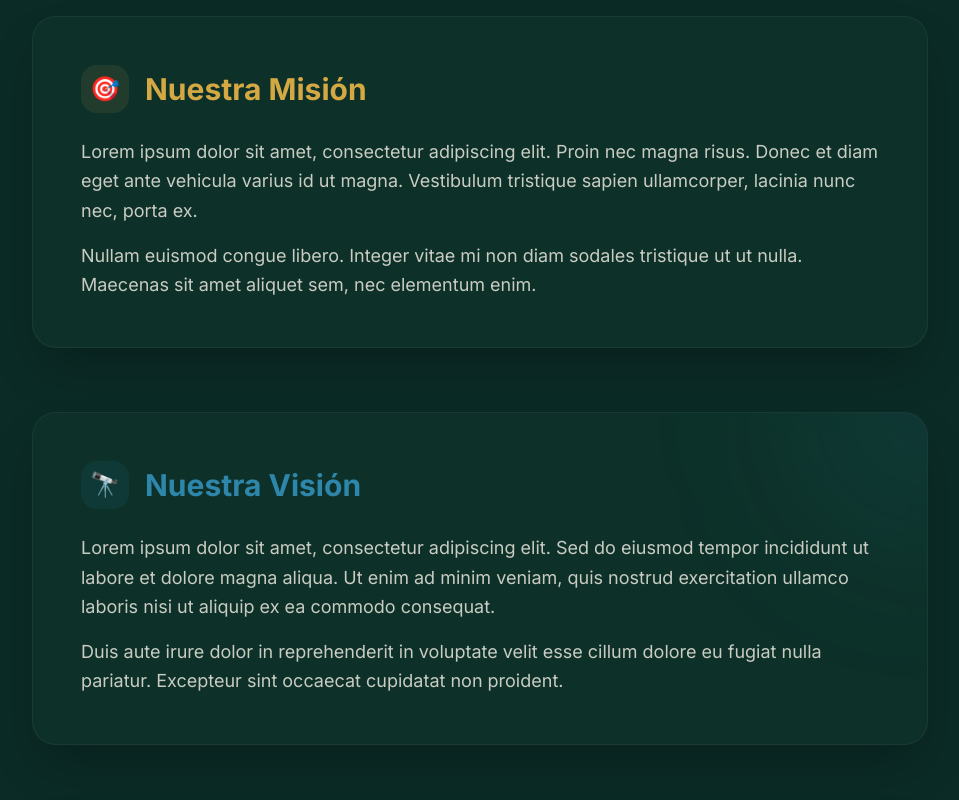
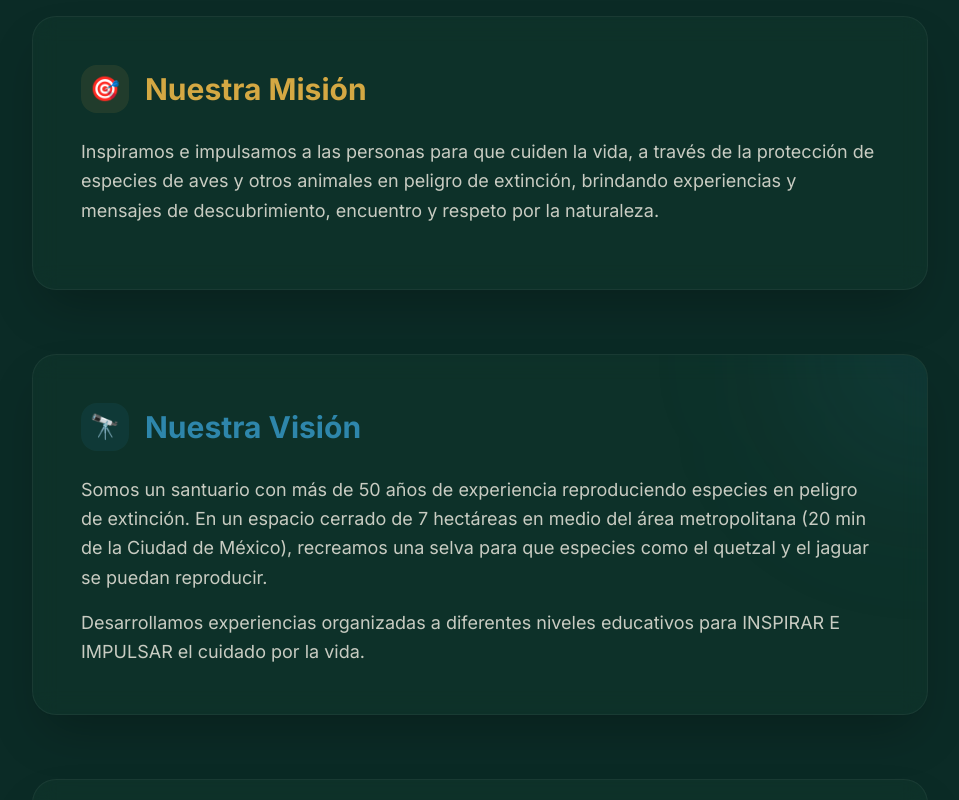
Before and after one commit to blacklioncorp/elnido2026final, a Next.js app: page /mision-y-vision in a window 1280 px wide. Shown: the part 800-1600 px from the top of the page, without its empty margins (160-1119 px from the left). Built offline with nearby package versions, Linux system fonts and the light colour scheme; no server answers; the database is empty.

Commit message:
add: se agrega texto a la seccion mision y vision

```diff
--- a/src/app/(marketing)/mision-y-vision/page.tsx
+++ b/src/app/(marketing)/mision-y-vision/page.tsx
@@ -29,7 +29,7 @@ export default function MisionYVisionPage() {
                 Nuestra <span className="text-transparent bg-clip-text bg-gradient-to-r from-conservation-gold to-yellow-400">Misión</span> y <span className="text-transparent bg-clip-text bg-gradient-to-r from-quetzal-blue to-emerald-400">Visión</span>
               </h1>
               <p className="text-lg md:text-xl text-off-white/70 max-w-xl leading-relaxed">
-                Lorem ipsum dolor sit amet, consectetur adipiscing elit. Nullam in odio vel lectus tristique convallis eu ut felis. Curabitur viverra est non libero facilisis.
+
               </p>
             </div>
             <div className="flex-1 relative w-full aspect-square max-w-md">
@@ -60,10 +60,10 @@ export default function MisionYVisionPage() {
               </h2>
               <div className="space-y-4 text-off-white/80 leading-relaxed text-lg">
                 <p>
-                  Lorem ipsum dolor sit amet, consectetur adipiscing elit. Proin nec magna risus. Donec et diam eget ante vehicula varius id ut magna. Vestibulum tristique sapien ullamcorper, lacinia nunc nec, porta ex.
+                  Inspiramos e impulsamos a las personas para que cuiden la vida, a través de la protección de especies de aves y otros animales en peligro de extinción, brindando experiencias y mensajes de descubrimiento, encuentro y respeto por la naturaleza.
                 </p>
                 <p>
-                  Nullam euismod congue libero. Integer vitae mi non diam sodales tristique ut ut nulla. Maecenas sit amet aliquet sem, nec elementum enim.
+
                 </p>
               </div>
             </div>
@@ -77,10 +77,11 @@ export default function MisionYVisionPage() {
               </h2>
               <div className="space-y-4 text-off-white/80 leading-relaxed text-lg relative z-10">
                 <p>
-                  Lorem ipsum dolor sit amet, consectetur adipiscing elit. Sed do eiusmod tempor incididunt ut labore et dolore magna aliqua. Ut enim ad minim veniam, quis nostrud exercitation ullamco laboris nisi ut aliquip ex ea commodo consequat.
+                  Somos un santuario con más de 50 años de experiencia reproduciendo especies en peligro de extinción.
+                  En un espacio cerrado de 7 hectáreas en medio del área metropolitana (20 min de la Ciudad de México), recreamos una selva para que especies como el quetzal y el jaguar se puedan reproducir.
                 </p>
                 <p>
-                  Duis aute irure dolor in reprehenderit in voluptate velit esse cillum dolore eu fugiat nulla pariatur. Excepteur sint occaecat cupidatat non proident.
+                  Desarrollamos experiencias organizadas a diferentes niveles educativos para INSPIRAR E IMPULSAR el cuidado por la vida.
                 </p>
               </div>
             </div>
@@ -90,9 +91,9 @@ export default function MisionYVisionPage() {
               <h2 className="text-3xl font-bold text-off-white mb-8 text-center">Nuestros Valores</h2>
               <div className="grid md:grid-cols-3 gap-8">
                 {[
-                  { icon: '🌿', title: 'Conservación', desc: 'Lorem ipsum dolor sit amet, consectetur.' },
-                  { icon: '🤝', title: 'Compromiso', desc: 'Sed do eiusmod tempor incididunt ut labore.' },
-                  { icon: '❤️', title: 'Respeto', desc: 'Ut enim ad minim veniam, quis nostrud.' }
+                  { icon: '🌿', title: 'Conservación', desc: ' ' },
+                  { icon: '🤝', title: 'Compromiso', desc: ' ' },
+                  { icon: '❤️', title: 'Respeto', desc: ' ' }
                 ].map((v, i) => (
                   <div key={i} className="text-center space-y-4">
                     <div className="w-16 h-16 mx-auto rounded-full bg-white/5 flex items-center justify-center text-3xl border border-white/10">
```
